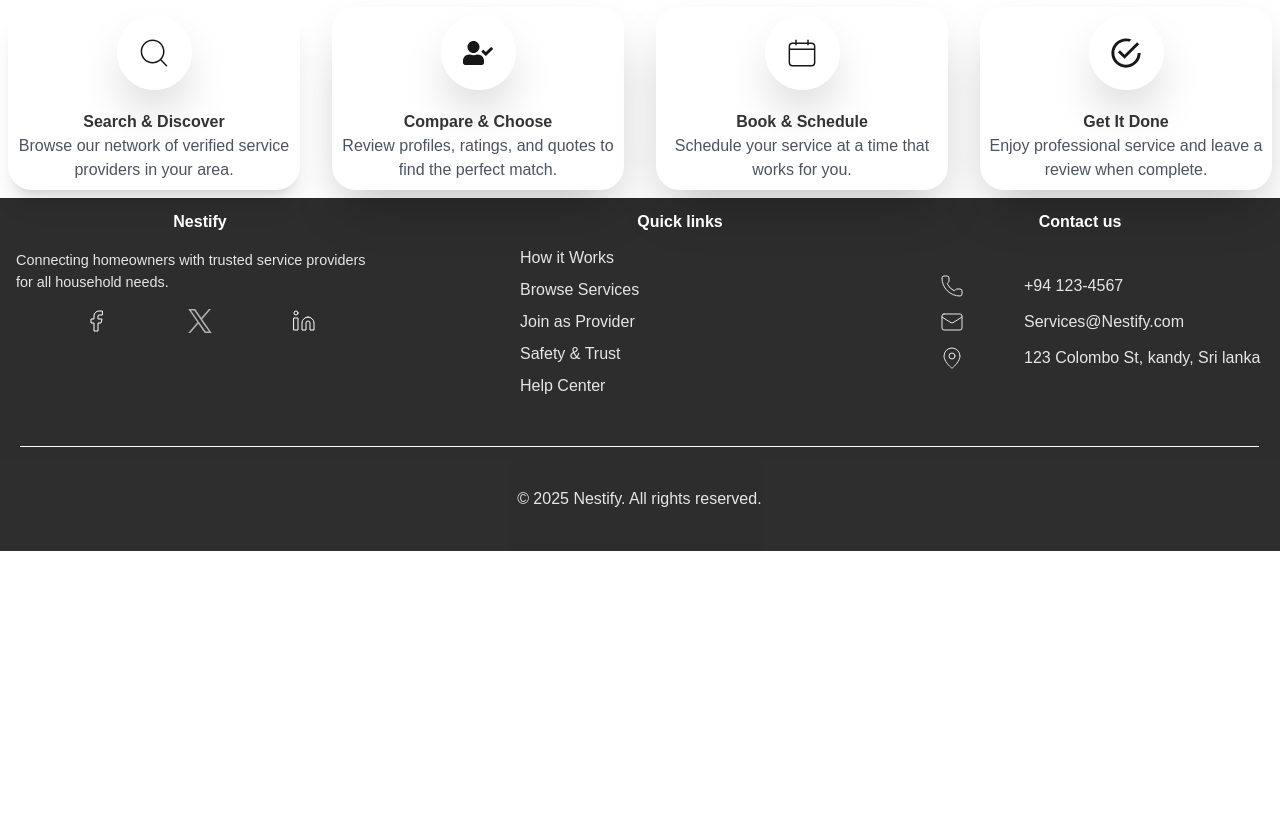
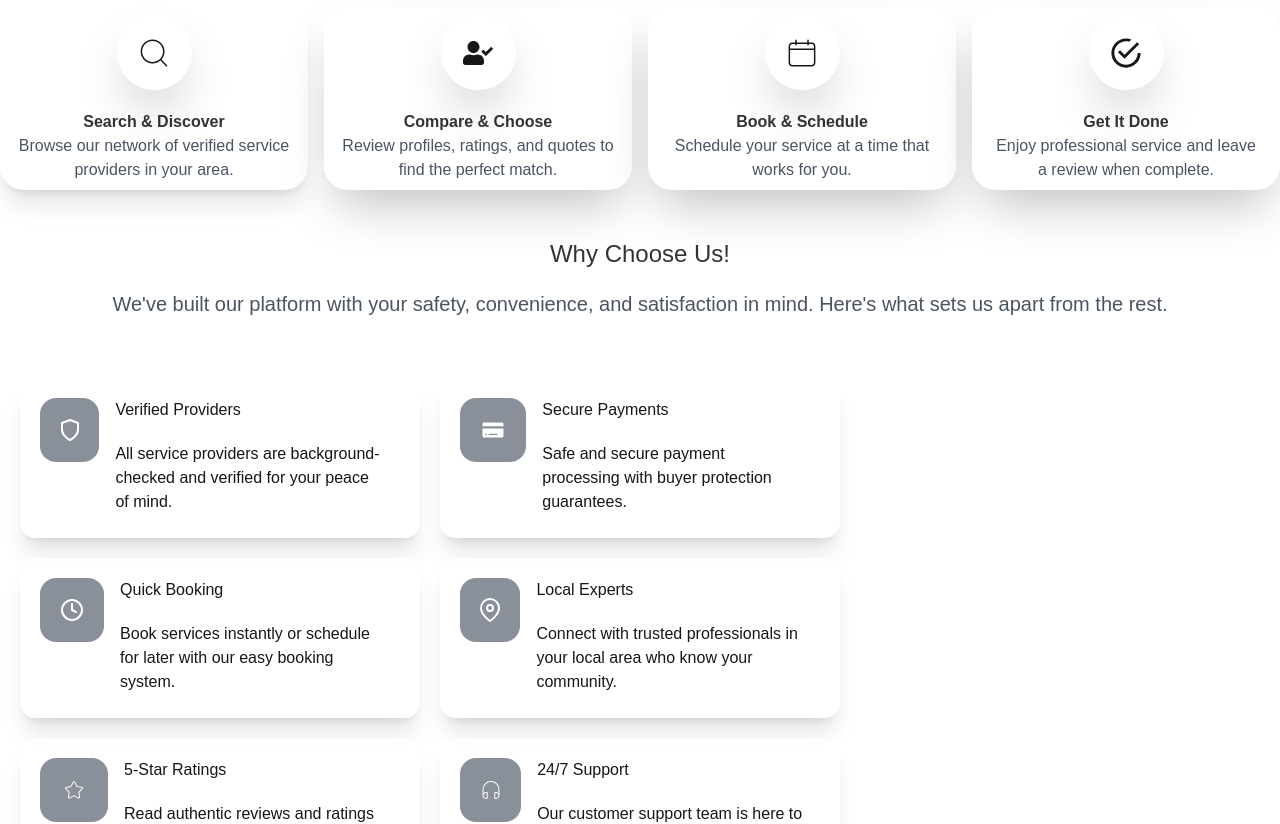
Before and after one commit to YasasSri2002/nestify-eServices, a Next.js app: page /about in a window 1280 px wide. Shown: the part 2080-2904 px from the top of the page. Before the commit the page ends 2631 px from the top, so only its background shows below. Built offline with nearby package versions, Linux system fonts and the light colour scheme.

Commit message:
about/why choose us section

```diff
--- /dev/null
+++ b/src/app/about/chooseCards.tsx
@@ -0,0 +1,19 @@
+import DynamicIcon from "@/components/utill/DynamicIcons"
+import { ChooseCardDetails } from "./chooseCardsDetails"
+export default function ChooseCards({details} :{details: ChooseCardDetails}){
+    return(
+        <>
+        <div className="w-[25em] h-[10em] hover:border-1 p-5 rounded-2xl bg-white/80 shadow-xl hover:-translate-y-3">
+            <div className="flex">
+                <div className="bg-gray-600/65  rounded-2xl h-[4em] w-[8em] flex items-center justify-center">
+                    <DynamicIcon name={details.iconName} className="text-2xl text-white"/>
+                </div>
+                <div className="grid mx-2 px-2 gap-5">
+                    <h1>{details.topic}</h1>
+                    <p>{details.details}</p>
+                </div>
+            </div>
+        </div>
+        </>
+    )
+}
--- /dev/null
+++ b/src/app/about/choosingUs.tsx
@@ -0,0 +1,58 @@
+import ChooseCards from "./chooseCards"
+import { ChooseCardDetails } from "./chooseCardsDetails"
+export default function ChooseUs(){
+
+    const data : ChooseCardDetails[] =   [
+        {
+            id: 1,
+            iconName: "FiShield",
+            topic:"Verified Providers",
+            details:"All service providers are background-checked and verified for your peace of mind."
+        },{
+            id:2,
+            iconName: "IoIosCard",
+            topic:"Secure Payments",
+            details:"Safe and secure payment processing with buyer protection guarantees."
+        },
+        {
+            id:3,
+            iconName: "FiClock",
+            topic:"Quick Booking",
+            details:"Book services instantly or schedule for later with our easy booking system."
+        },
+        {
+            id:4,
+            iconName: "FiMapPin",
+            topic:"Local Experts",
+            details:"Connect with trusted professionals in your local area who know your community."
+        },
+        {
+            id:5,
+            iconName: "CiStar",
+            topic:"5-Star Ratings",
+            details:"Read authentic reviews and ratings from real customers in your area."
+        },
+        {
+            id:6,
+            iconName: "CiHeadphones",
+            topic:"24/7 Support",
+            details:"Our customer support team is here to help you whenever you need assistance."
+        }
+    ]
+
+    return(
+        <>
+        <div>
+            <div className="p-10 grid justify-items-center gap-5">
+                <h1 className="text-2xl text-black/80">Why Choose Us!</h1>
+                <p className="text-center text-xl text-gray-800/80">We've built our platform with your safety, convenience, and satisfaction in mind. Here's what sets us apart from the rest.</p>
+            </div>
+            <div className="grid sm:flex sm:flex-wrap p-5 space-x-5 space-y-5">
+                {data.map((entity)=>
+                 <ChooseCards key={entity.id} details={entity} />
+                )}
+            </div>
+        </div>
+        </>
+    )
+}
--- a/src/app/about/howWeWork.tsx
+++ b/src/app/about/howWeWork.tsx
@@ -3,13 +3,13 @@ import DynamicIcon from "@/components/utill/DynamicIcons";
 export default function HowWeWork(){
     return(
         <>
-        <div>
+        <div className="h-full">
             <div className="p-10 grid justify-items-center gap-5">
                 <h1 className="text-2xl">How We Work</h1>
                 <p className="text-xl text-gray-800/80 text-center">Getting the help you need for your home has never been easier. Follow these simple steps to connect with trusted professionals</p>
             </div>
-            <div className="flex flex-wrap w-full gap-4">
-                <div className="flex-1  bg-white m-2 rounded-3xl shadow-xl py-2">
+            <div className="sm:flex flex-wrap w-full gap-4">
+                <div className="flex-1  bg-white m-2 rounded-3xl shadow-xl py-2 mx-10 sm:mx-0">
                     <div className="grid justify-items-center">
                     <div className="rounded-full w-[75px] h-[75px] bg-white/80 flex justify-center items-center mb-5 shadow-2xl hover:border-1 hover:border-black/80">
                         <DynamicIcon name="CiSearch" className="text-4xl" />
@@ -18,31 +18,31 @@ export default function HowWeWork(){
                     <p className="text-gray-800/80 text-center">Browse our network of verified service providers in your area.</p>
                 </div>
                 </div>
-                 <div className="flex-1 bg-white m-2 rounded-3xl shadow-2xl py-2">
+                 <div className="flex-1 bg-white m-2 rounded-3xl shadow-2xl py-2 mx-10 sm:mx-0">
                     <div className="grid justify-items-center">
                     <div className="rounded-full w-[75px] h-[75px] bg-white/80 flex justify-center items-center mb-5 shadow-2xl hover:border-1 hover:border-black/80">
                         <DynamicIcon name="FaUserCheck" className="text-3xl" />
                     </div>
                     <h1 className="font-bold text-black/80">Compare & Choose</h1>
-                    <p className="text-gray-800/80 text-center">Review profiles, ratings, and quotes to find the perfect match.</p>
+                    <p className="text-gray-800/80 text-center px-2">Review profiles, ratings, and quotes to find the perfect match.</p>
                 </div>
                 </div>
-                 <div className="flex-1 bg-white m-2 rounded-3xl shadow-2xl py-2">
+                 <div className="flex-1 bg-white m-2 rounded-3xl shadow-2xl py-2 mx-10 sm:mx-0">
                     <div className="grid justify-items-center">
                     <div className="rounded-full w-[75px] h-[75px] bg-white/80 flex justify-center items-center mb-5 shadow-2xl hover:border-1 hover:border-black/80">
                         <DynamicIcon name="CiCalendar" className="text-4xl" />
                     </div>
                     <h1 className="font-bold text-black/80">Book & Schedule</h1>
-                    <p className="text-gray-800/80 text-center">Schedule your service at a time that works for you.</p>
+                    <p className="text-gray-800/80 text-center px-4">Schedule your service at a time that works for you.</p>
                 </div>
                 </div>
-                 <div className="flex-1 bg-white m-2 rounded-3xl shadow-2xl py-2">
+                 <div className="flex-1 bg-white m-2 rounded-3xl shadow-2xl py-2 mx-10 sm:mx-0">
                     <div className="grid justify-items-center">
                     <div className="rounded-full w-[75px] h-[75px] bg-white/80 flex justify-center items-center mb-5 shadow-2xl hover:border-1 hover:border-black/80">
                         <DynamicIcon name="IoMdCheckmarkCircleOutline" className="text-4xl" />
                     </div>
                     <h1 className="font-bold text-black/80">Get It Done</h1>
-                    <p className="text-gray-800/80 text-center">Enjoy professional service and leave a review when complete.</p>
+                    <p className="text-gray-800/80 text-center px-5">Enjoy professional service and leave a review when complete.</p>
                 </div>
                 </div>
 
--- a/src/app/about/page.tsx
+++ b/src/app/about/page.tsx
@@ -4,6 +4,7 @@ import AboutHeroSction from "@/components/ui/aboutHeroSection";
 import MissionPage from "./mission";
 import JourneySection from "./journey";
 import HowWeWork from './howWeWork'
+import ChooseUs from "./choosingUs";
 
 export default function AboutPage(){
     return(
@@ -19,6 +20,8 @@ export default function AboutPage(){
         <JourneySection/>
 
         <HowWeWork/>
+
+        <ChooseUs/>
         <Footer/>
         </>
     );
--- a/src/components/utill/DynamicIcons.tsx
+++ b/src/components/utill/DynamicIcons.tsx
@@ -9,7 +9,7 @@ import * as TbIcons from "react-icons/tb";
 import * as HiIcons from "react-icons/hi";
 import * as CiIcons from "react-icons/ci";
 import * as ioIcons from "react-icons/io";
-
+import * as fiIcons from "react-icons/fi";
 type IconLibrary = {
   [key: string]: IconType;
 };
@@ -22,7 +22,8 @@ const ICON_LIBRARY: IconLibrary = {
   ...TbIcons,
   ...HiIcons,
   ...CiIcons,
-  ...ioIcons
+  ...ioIcons,
+  ...fiIcons
 
 };
 
```
Also changed, not shown: src/app/about/chooseCardsDetails.ts (added).
